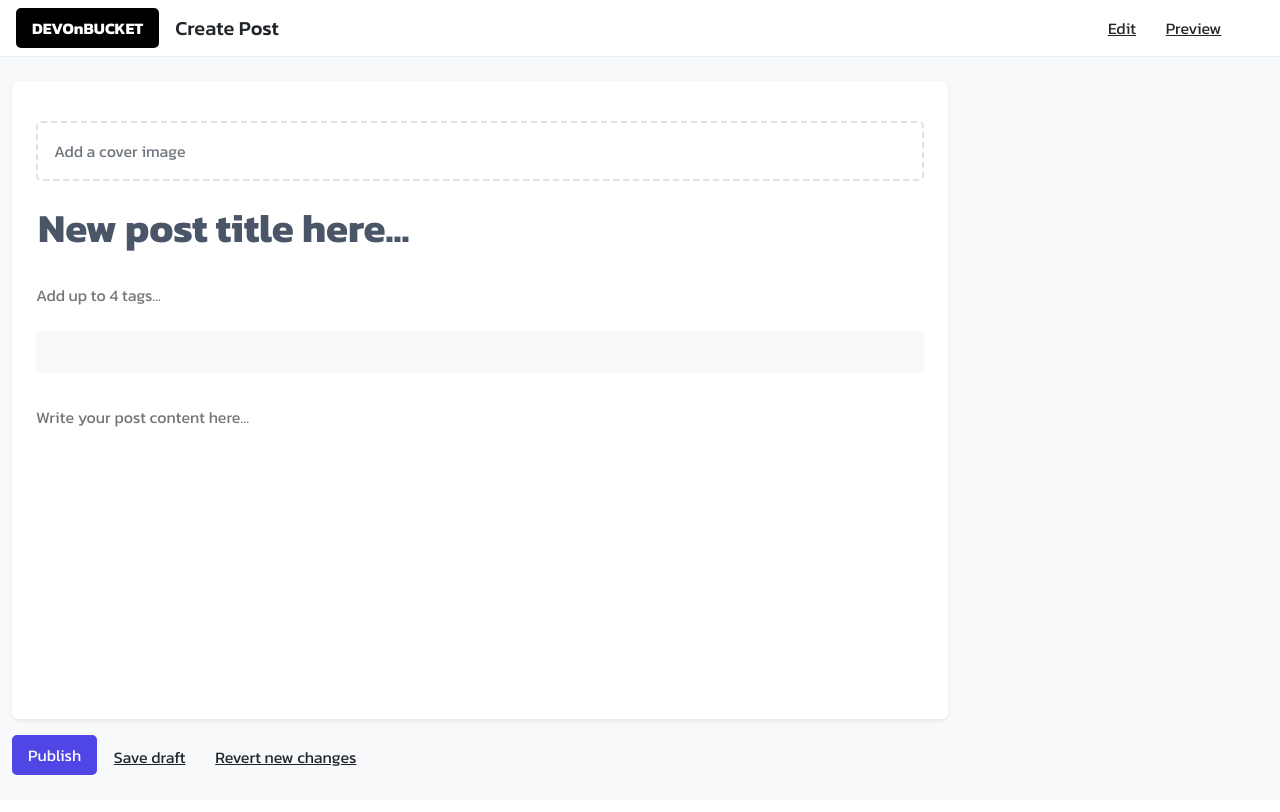
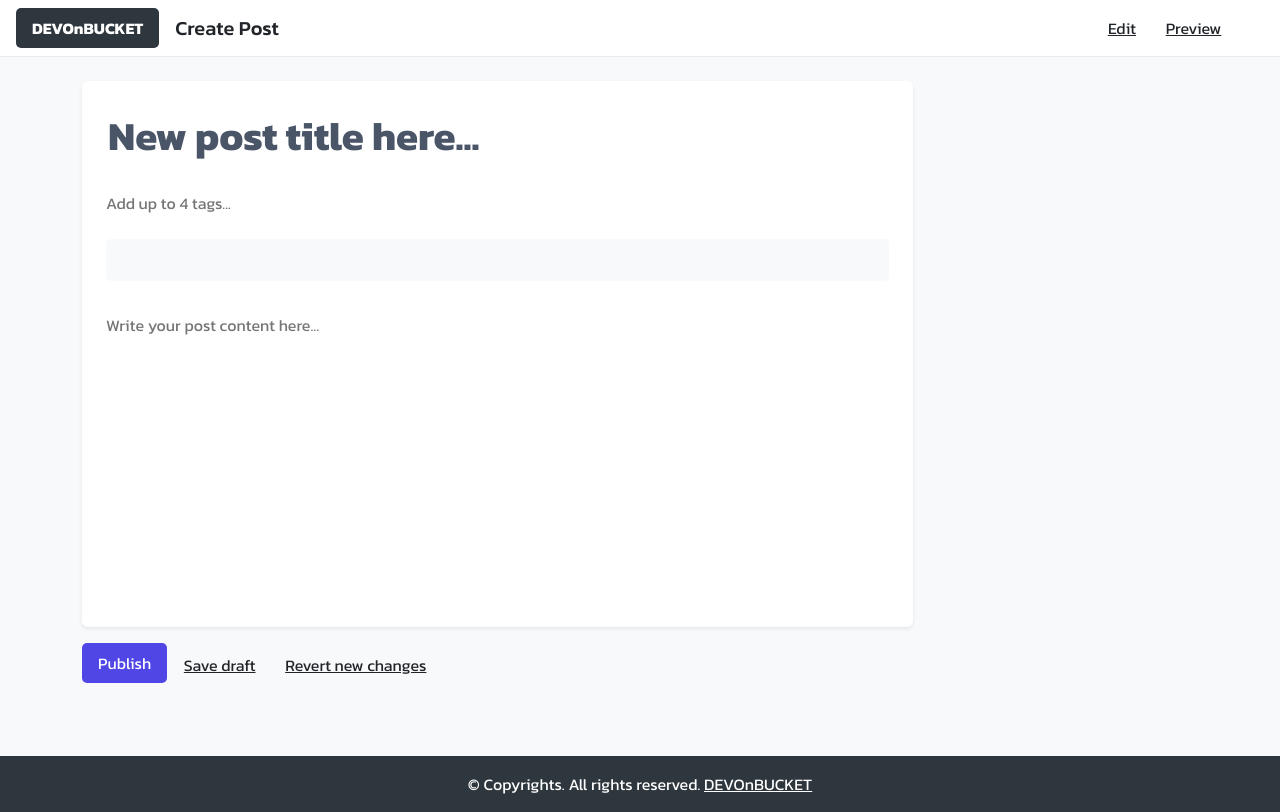
Before and after one commit to nntch26/DevOnBucket, a Django app: page /createpost/ in a window 1280 px wide. Before the commit the page ends 775 px from the top, so only its background shows below. Run offline with Django 5.2, Linux system fonts and the light colour scheme; some libraries are stand-ins or nearby versions.

Commit message:
เพิ่มนิดๆ

```diff
--- a/myproject/myapp/static/style.css
+++ b/myproject/myapp/static/style.css
@@ -44,7 +44,7 @@
     padding: 0.5rem 1rem;
 }
 .dev-logo {
-    background-color: black;
+    background-color: #2E373E;
     color: white;
     padding: 0.5rem 1rem;
     font-weight: bold;
--- a/myproject/myapp/templates/index.html
+++ b/myproject/myapp/templates/index.html
@@ -5,7 +5,7 @@
 
 
 
-{% block title %}หน้าแรก{% endblock title %}
+{% block title %} HOME {% endblock title %}
 
 {% block content %}
 
--- a/myproject/myapp/templates/layout.html
+++ b/myproject/myapp/templates/layout.html
@@ -80,6 +80,12 @@
 
 
     {% block footer %}
+    <footer class="text-center text-white" style="background-color: #2E373E;">
+
+        <div class="text-center p-3">© Copyrights. All rights reserved.
+            <a class="text-white" href="#">DEVOnBUCKET</a>
+        </div>
+    </footer>
 
     {% endblock footer %}
 
--- a/myproject/myapp/templates/post.html
+++ b/myproject/myapp/templates/post.html
@@ -24,13 +24,13 @@
 <body class="bg-light">
 
 
-    <div class="container-fluid py-4">
+    <div class="container py-4 mb-5">
         <div class="row">
             <div class="col-md-9">
                 <div class="bg-white p-4 rounded shadow-sm">
-                    <button class="cover-image-btn">
+                    <!-- <button class="cover-image-btn">
                         Add a cover image
-                    </button>
+                    </button> -->
 
                     <input type="text" class="title-input" placeholder="New post title here...">
                     <input type="text" class="tag-input" placeholder="Add up to 4 tags...">
```
